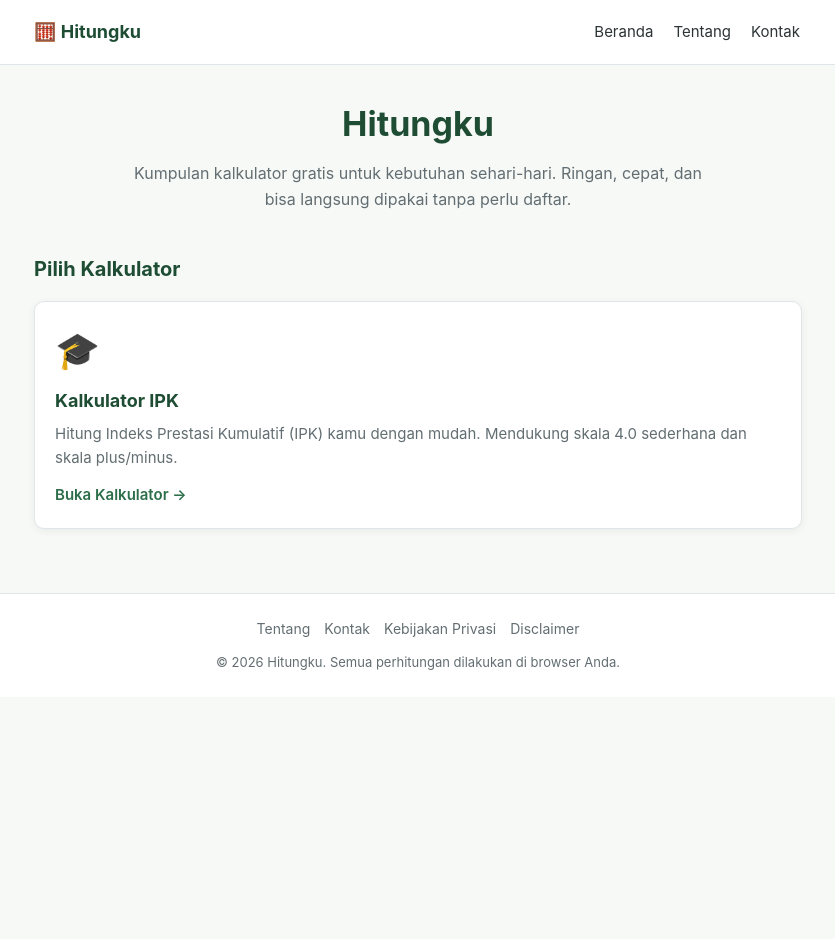
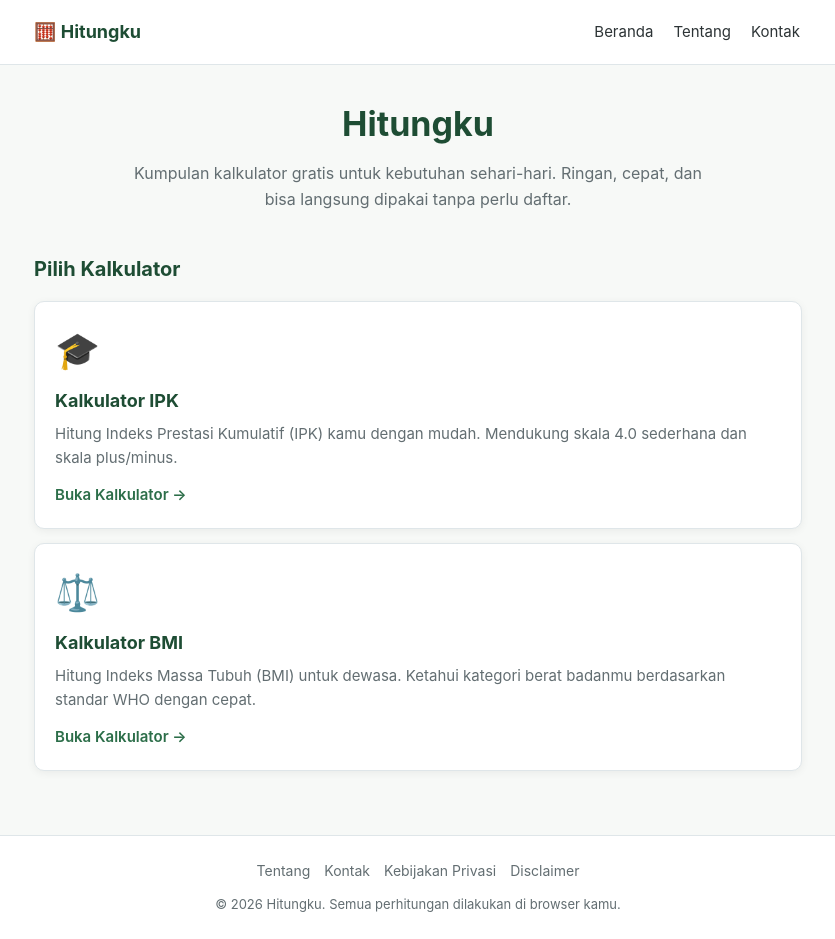
Before and after one commit to hitung-ku/hitung-ku, a plain HTML site: page index.html in a window 1280 px wide. Shown: the whole page, without its empty margins (222-1057 px from the left). Before the commit the page ends 800 px from the top, so only its background shows below. Drawn offline with Linux system fonts and the light colour scheme.

Commit message:
Add files via upload

```diff
--- a/index.html
+++ b/index.html
@@ -42,6 +42,14 @@
                     <span class="calc-btn">Buka Kalkulator →</span>
                 </a>
 
+                <!-- Kartu Kalkulator BMI -->
+                <a href="kalkulator-bmi.html" class="calc-card">
+                    <div class="calc-icon">⚖️</div>
+                    <h3>Kalkulator BMI</h3>
+                    <p>Hitung Indeks Massa Tubuh (BMI) untuk dewasa. Ketahui kategori berat badanmu berdasarkan standar WHO dengan cepat.</p>
+                    <span class="calc-btn">Buka Kalkulator →</span>
+                </a>
+
                 <!-- AREA UNTUK KALKULATOR BARU NANTI -->
                 <!-- Contoh:
                 <a href="kalkulator-ips.html" class="calc-card">
@@ -66,7 +74,7 @@
                 <a href="kebijakan-privasi.html">Kebijakan Privasi</a>
                 <a href="disclaimer.html">Disclaimer</a>
             </nav>
-            <p class="copyright">© 2026 Hitungku. Semua perhitungan dilakukan di browser Anda.</p>
+            <p class="copyright">© 2026 Hitungku. Semua perhitungan dilakukan di browser kamu.</p>
         </div>
     </footer>
 </body>
```
